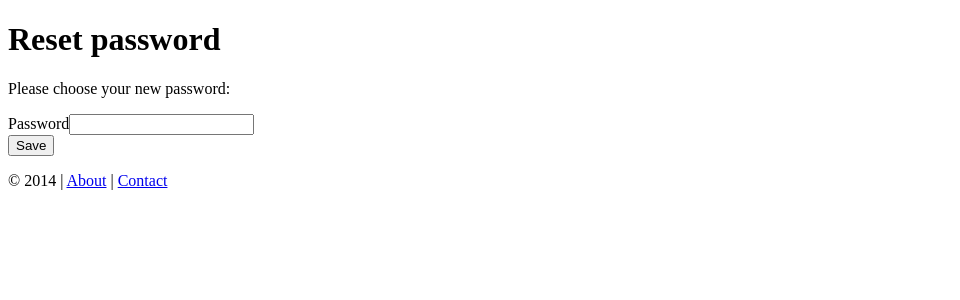
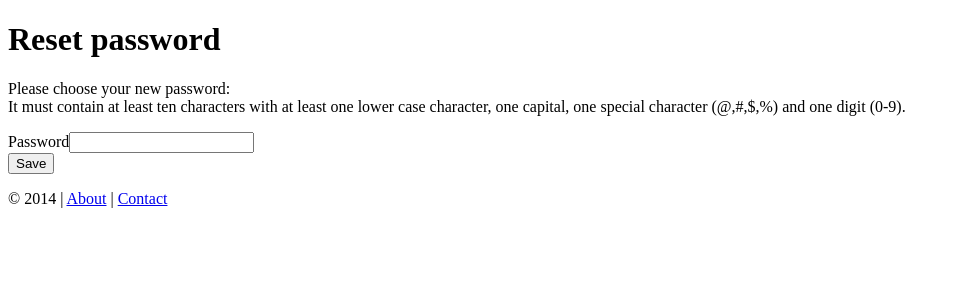
Before and after one commit to Coksnuss/xpay, a Yii app: template frontend/views/site/resetPassword.php in a window 1280 px wide. Shown: the top 300 px of the page, without its empty margins (0-960 px from the left). Run offline with PHP 8.4 and a stand-in for Yii, Linux system fonts and the light colour scheme; the template is opened without the code that fills it, so the values that code supplies are empty; form fields are guessed from the names that the template uses; some libraries are stand-ins or nearby versions.

Commit message:
Passwortregeln auch auf die Reset Funktion angewandt

```diff
--- a/frontend/models/ResetPasswordForm.php
+++ b/frontend/models/ResetPasswordForm.php
@@ -44,7 +44,8 @@ class ResetPasswordForm extends Model
     {
         return [
             ['password', 'required'],
-            ['password', 'string', 'min' => 6],
+            ['password', 'string', 'min'=>'10'],
+            ['password', 'match', 'pattern'=>"((?=.*\\d)(?=.*[a-z])(?=.*[A-Z])(?=.*[@#$%]).{10,20})"],
         ];
     }
 
--- a/frontend/views/site/resetPassword.php
+++ b/frontend/views/site/resetPassword.php
@@ -13,7 +13,8 @@ $this->params['breadcrumbs'][] = $this->title;
 <div class="site-reset-password">
     <h1><?= Html::encode($this->title) ?></h1>
 
-    <p>Please choose your new password:</p>
+    <p>Please choose your new password:<br>It must contain at least ten characters with at least one lower case character, one capital, one special character (@,#,$,%) and one digit (0-9).</p>
+
 
     <div class="row">
         <div class="col-lg-5">
```
